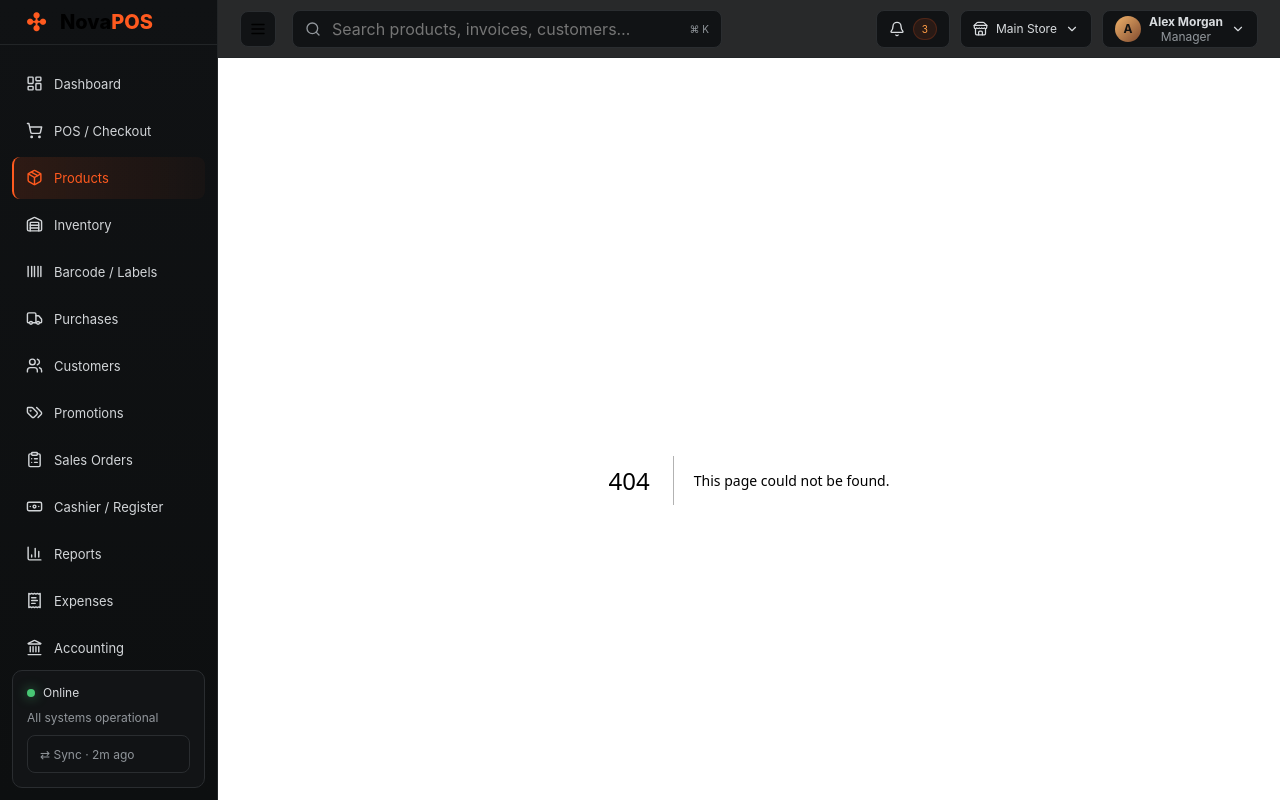
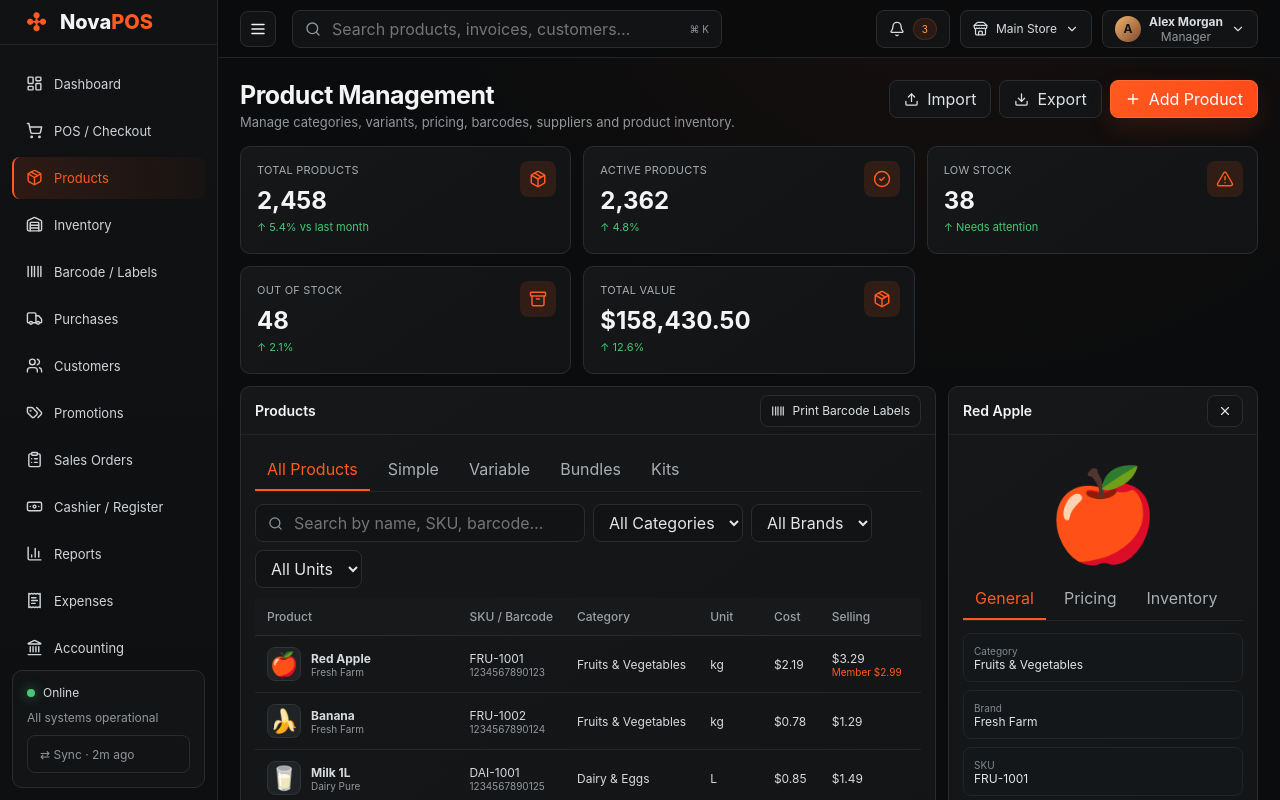
Before and after one commit to heshannamal/web7POS, a Next.js app in the folder frontend/: page /products in a window 1280 px wide. Before the commit this address had no page. Shown: the top 800 px of the page. Built offline with nearby package versions, Linux system fonts and the light colour scheme.

Commit message:
Add product management UI

```diff
--- /dev/null
+++ b/frontend/app/products/page.tsx
@@ -0,0 +1,28 @@
+'use client';
+import { useMemo, useState } from 'react';
+import { products, Product } from '@/data/mock';
+import { PageHead, Metric, Badge, Card } from '@/components/ui';
+import { Package, CheckCircle2, AlertTriangle, Archive, Plus, Upload, Download, Search, Barcode, Pencil, MoreHorizontal, X } from 'lucide-react';
+
+export default function Products(){
+  const [q,setQ]=useState(''); const [selected,setSelected]=useState<Product|null>(products[0]);
+  const list=useMemo(()=>products.filter(p=>`${p.name} ${p.sku} ${p.barcode} ${p.brand}`.toLowerCase().includes(q.toLowerCase())),[q]);
+  const low=products.filter(p=>p.stock<=p.reorder).length;
+  return <>
+    <PageHead title="Product Management" subtitle="Manage categories, variants, pricing, barcodes, suppliers and product inventory.">
+      <button className="btn"><Upload size={15}/> Import</button><button className="btn"><Download size={15}/> Export</button><button className="btn btn-primary"><Plus size={16}/> Add Product</button>
+    </PageHead>
+    <div className="grid metrics">
+      <Metric label="Total Products" value="2,458" delta="5.4% vs last month" Icon={Package}/><Metric label="Active Products" value="2,362" delta="4.8%" Icon={CheckCircle2}/><Metric label="Low Stock" value={String(low+36)} delta="Needs attention" Icon={AlertTriangle}/><Metric label="Out of Stock" value="48" delta="2.1%" Icon={Archive}/><Metric label="Total Value" value="$158,430.50" delta="12.6%" Icon={Package}/>
+    </div>
+    <div className="grid two-col">
+      <Card title="Products" action={<div className="toolbar"><button className="btn btn-sm"><Barcode size={14}/> Print Barcode Labels</button></div>}>
+        <div className="tabs"><button className="tab active">All Products</button><button className="tab">Simple</button><button className="tab">Variable</button><button className="tab">Bundles</button><button className="tab">Kits</button></div>
+        <div className="toolbar" style={{marginBottom:10}}><label className="global-search" style={{width:330}}><Search size={15}/><input value={q} onChange={e=>setQ(e.target.value)} placeholder="Search by name, SKU, barcode…"/></label><select className="field"><option>All Categories</option></select><select className="field"><option>All Brands</option></select><select className="field"><option>All Units</option></select></div>
+        <div className="table-wrap"><table><thead><tr><th>Product</th><th>SKU / Barcode</th><th>Category</th><th>Unit</th><th>Cost</th><th>Selling</th><th>Stock</th><th>Status</th><th></th></tr></thead><tbody>{list.map(p=><tr key={p.id} onClick={()=>setSelected(p)} style={{cursor:'pointer'}}><td><div className="product-cell"><div className="thumb">{p.emoji}</div><div><b>{p.name}</b><div className="muted" style={{fontSize:10}}>{p.brand}</div></div></div></td><td>{p.sku}<div className="muted" style={{fontSize:10}}>{p.barcode}</div></td><td>{p.category}</td><td>{p.unit}</td><td>${p.cost.toFixed(2)}</td><td>${p.price.toFixed(2)}{p.special&&<div className="accent" style={{fontSize:10}}>Member ${p.special.toFixed(2)}</div>}</td><td className={p.stock===0?'red':p.stock<=p.reorder?'accent':'green'}>{p.stock}</td><td><Badge tone={p.status==='Active'?'green':'orange'}>{p.status}</Badge></td><td><button className="btn btn-sm"><Pencil size={13}/></button></td></tr>)}</tbody></table></div>
+      </Card>
+      <aside className="card" style={{alignSelf:'start',position:'sticky',top:70}}>{selected&&<><div className="card-head"><h3>{selected.name}</h3><button className="btn btn-sm" onClick={()=>setSelected(null)}><X size={14}/></button></div><div className="card-body"><div style={{fontSize:90,textAlign:'center',padding:10}}>{selected.emoji}</div><div className="tabs"><button className="tab active">General</button><button className="tab">Pricing</button><button className="tab">Inventory</button><button className="tab">Variants</button></div><div className="list"><Info k="Category" v={selected.category}/><Info k="Brand" v={selected.brand}/><Info k="SKU" v={selected.sku}/><Info k="Barcodes" v={`${selected.barcode}, +1 alternate`}/><Info k="Unit" v={selected.unit}/><Info k="Cost Price" v={`$${selected.cost.toFixed(2)}`}/><Info k="Selling Price" v={`$${selected.price.toFixed(2)}`}/><Info k="Wholesale" v={`$${(selected.price*.86).toFixed(2)}`}/><Info k="Member Price" v={selected.special?`$${selected.special.toFixed(2)}`:'—'}/><Info k="Tax" v="Inclusive (8.25%)"/><Info k="Location Prices" v="3 stores configured"/><Info k="Batch / Expiry" v="Tracked when received"/><Info k="Shelf / Bin" v="A-03 / B12"/><Info k="Supplier Code" v="SUP-4461"/></div><button className="btn btn-primary" style={{width:'100%',marginTop:14}}>Save Changes</button></div></>}</aside>
+    </div>
+  </>
+}
+function Info({k,v}:{k:string;v:string}){return <div className="list-row"><div className="grow"><div className="sub">{k}</div><div className="title">{v}</div></div></div>}
```
